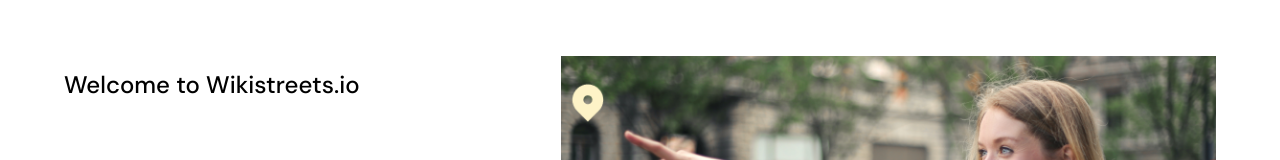
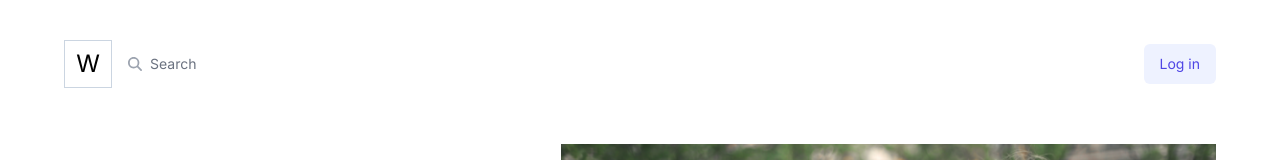
Before and after one commit to wikistreets/web-app, a Next.js app: page / in a window 1280 px wide. Shown: the top 160 px of the page. Built offline with nearby package versions, Linux system fonts and the light colour scheme.

Commit message:
define main div

```diff
--- a/src/app/page.tsx
+++ b/src/app/page.tsx
@@ -1,3 +1,4 @@
+import Header from "@/components/Header/Header";
 import Hero from "@/components/Hero/Hero";
 import FeaturedMaps from "@/components/FeaturedMaps/FeaturedMaps";
 import Feed from "@/components/Feed/Feed";
@@ -11,6 +12,8 @@ import GetInTouch from "@/components/GetInTouch/GetInTouch";
 export default function Home() {
   return (
     <>
+      <Header />
+      <main className="h-full">
         <Hero />
         <FeaturedMaps />
         <Feed />
@@ -18,6 +21,7 @@ export default function Home() {
         <MapStyles />
         <JoinCTA />
         <GetInTouch />
+      </main>
     </>
   );
 }
```
Lines whose indentation alone changed are shown as unchanged.
